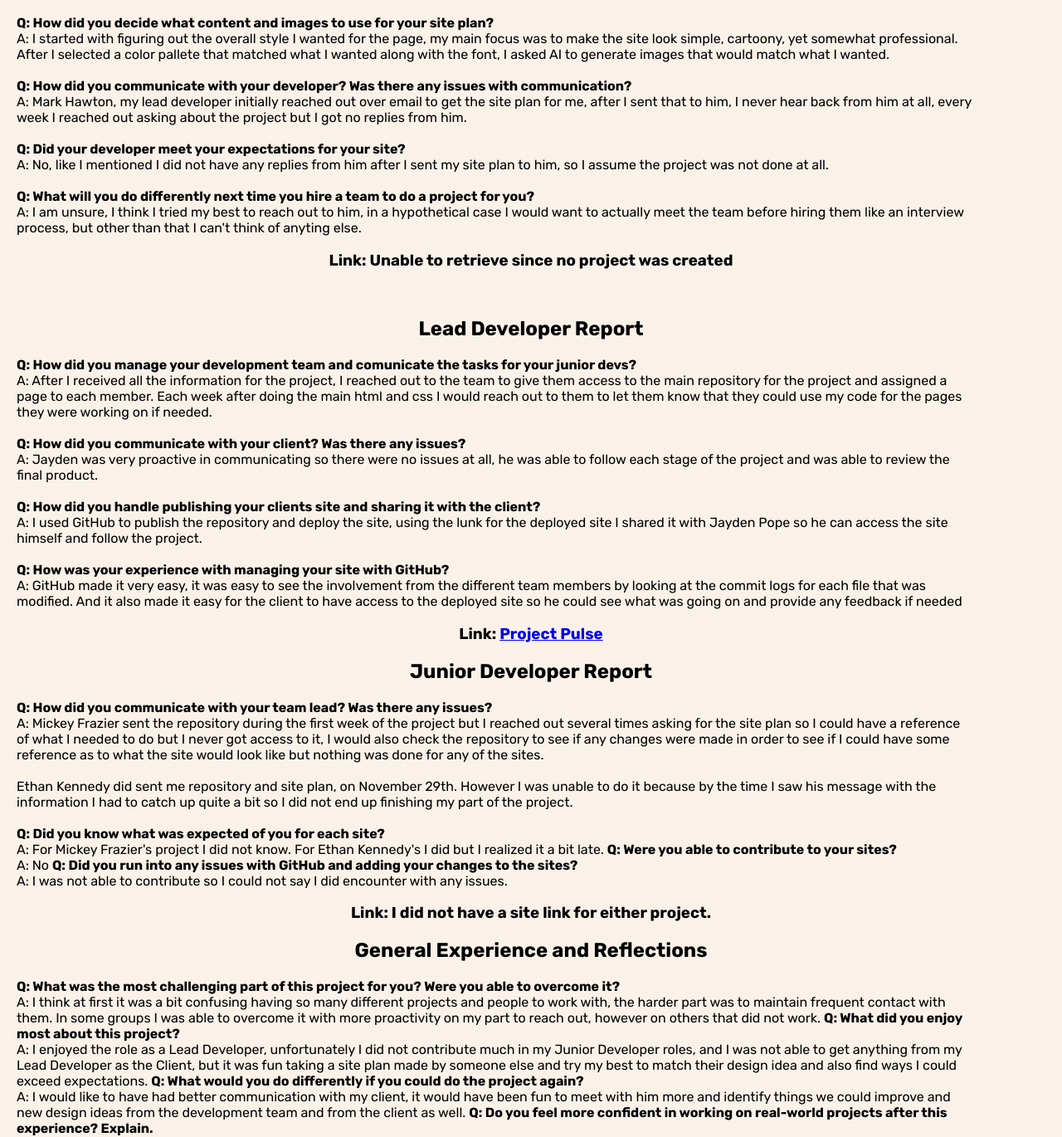
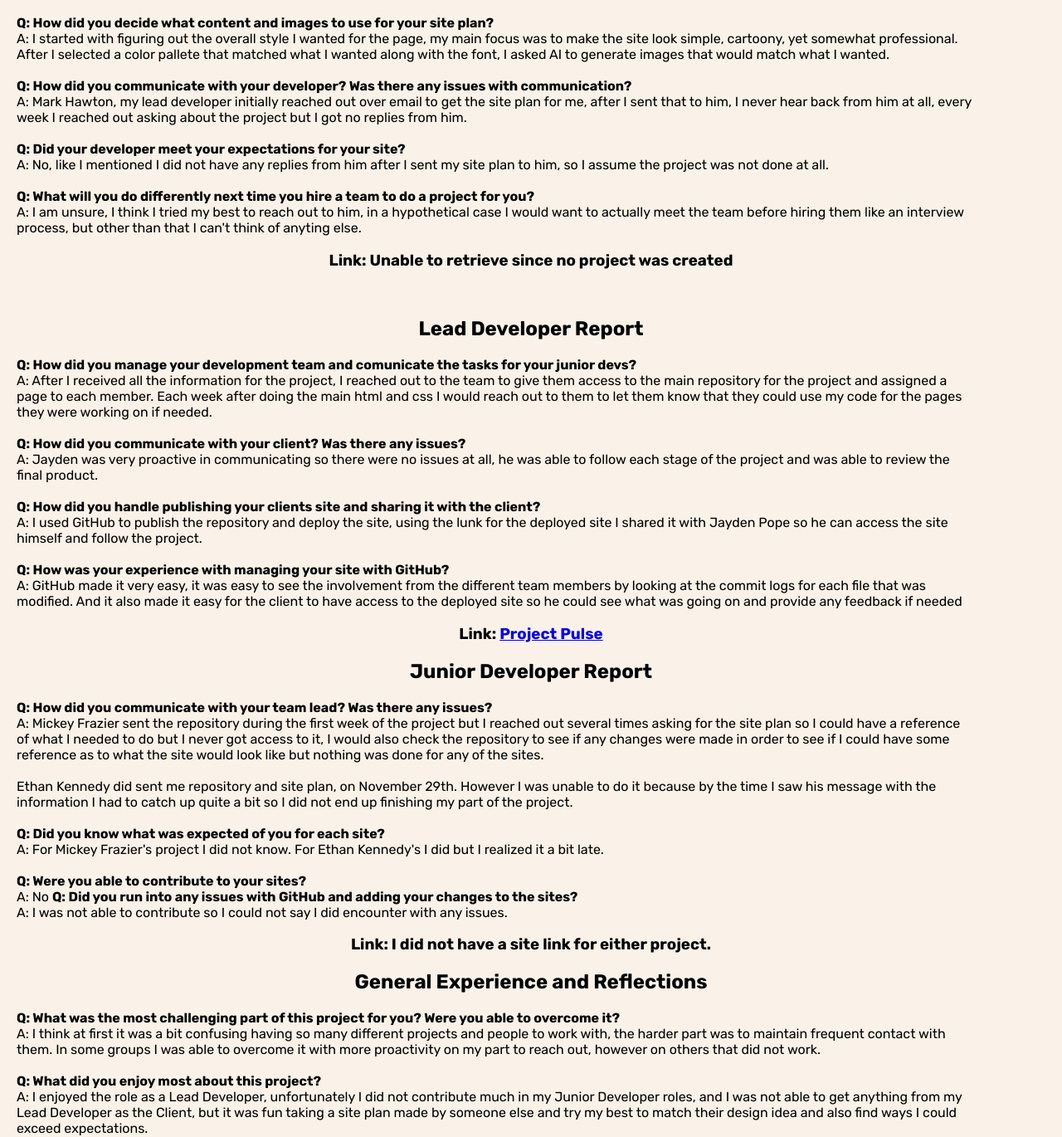
Before and after one commit to josh-catala/wdd130-Final-Project, a plain HTML site: page client_report.html in a window 1280 px wide. Shown: the part 228-1598 px from the top of the page at 83% size. Drawn offline with Linux system fonts and the light colour scheme.

Commit message:
Update title and improve text clarity in report

```diff
--- a/client_report.html
+++ b/client_report.html
@@ -4,7 +4,7 @@
     <meta name="viewport" content="width=device-width, initial-scale=1.0">
     <link rel="stylesheet" href="style.css">
     <link rel="stylesheet" href="client_report.css">
-    <title>Document</title>
+    <title>Client Report</title>
 </head>
 <body>
     <header class="site-header">
@@ -71,11 +71,11 @@
                 Ethan Kennedy did sent me repository and site plan, on November 29th. However I was unable to do it because by the time I saw his message with the information
                 I had to catch up quite a bit so I did not end up finishing my part of the project. <br><br>
                 <strong>Q: Did you know what was expected of you for each site?</strong><br>
-                A: For Mickey Frazier's project I did not know. For Ethan Kennedy's I did but I realized it a bit late.
+                A: For Mickey Frazier's project I did not know. For Ethan Kennedy's I did but I realized it a bit late.<br><br>
                 <strong>Q: Were you able to contribute to your sites?</strong><br>
                 A: No
                 <strong>Q: Did you run into any issues with GitHub and adding your changes to the sites?</strong><br>
-                A: I was not able to contribute so I could not say I did encounter with any issues.
+                A: I was not able to contribute so I could not say I did encounter with any issues.<br>
             </p>
 
             <h3>Link: I did not have a site link for either project.</h3>
@@ -84,16 +84,16 @@
             <p>
                 <strong>Q: What was the most challenging part of this project for you? Were you able to overcome it?</strong><br>
                 A: I think at first it was a bit confusing having so many different projects and people to work with, the harder part was to maintain frequent contact with them.
-                In some groups I was able to overcome it with more proactivity on my part to reach out, however on others that did not work.
+                In some groups I was able to overcome it with more proactivity on my part to reach out, however on others that did not work.<br><br>
                 <strong>Q: What did you enjoy most about this project?</strong><br>
                 A: I enjoyed the role as a Lead Developer, unfortunately I did not contribute much in my Junior Developer roles, and I was not able to get anything from my Lead Developer
-                as the Client, but it was fun taking a site plan made by someone else and try my best to match their design idea and also find ways I could exceed expectations.
+                as the Client, but it was fun taking a site plan made by someone else and try my best to match their design idea and also find ways I could exceed expectations.<br><br>
                 <strong>Q: What would you do differently if you could do the project again?</strong><br>
                 A: I would like to have had better communication with my client, it would have been fun to meet with him more and identify things we could improve and new design ideas from the development
-                team and from the client as well.
+                team and from the client as well.<br><br>
                 <strong>Q: Do you feel more confident in working on real-world projects after this experience? Explain.</strong><br>
                 Yes, I think it was great to be able to build a site with specifications made by someone else. On the technical side I think it challenged my abilities to be able to build what the client expected,
                 but also to make sure that the team was keeping up with the timeline of the project was something that resembles real-world scenarios very well, in this case I don't think I did a great job at that,
-                but even then being put in that situation pushed me to try and improve on my ability to direct a project and collaborate with others.
+                but even then being put in that situation pushed me to try and improve on my ability to direct a project and collaborate with others.<br>
             </p>
     </main>
```
